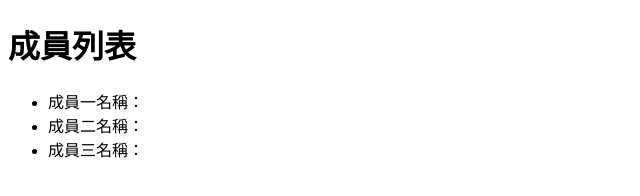
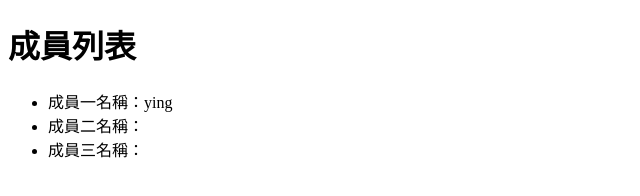
Before and after one commit to yingtzuu/git1107, a plain HTML site: page index.html in a window 1280 px wide. Shown: the full height of the page, 0-640 px from the left. Drawn offline with Linux system fonts and the light colour scheme.

Commit message:
新增成員名字

```diff
--- a/index.html
+++ b/index.html
@@ -8,7 +8,7 @@
 <body>
     <h1>成員列表</h1>
     <ul>
-        <li>成員一名稱：</li>
+        <li>成員一名稱：ying</li>
         <li>成員二名稱：</li>
         <li>成員三名稱：</li>
     </ul>
```
